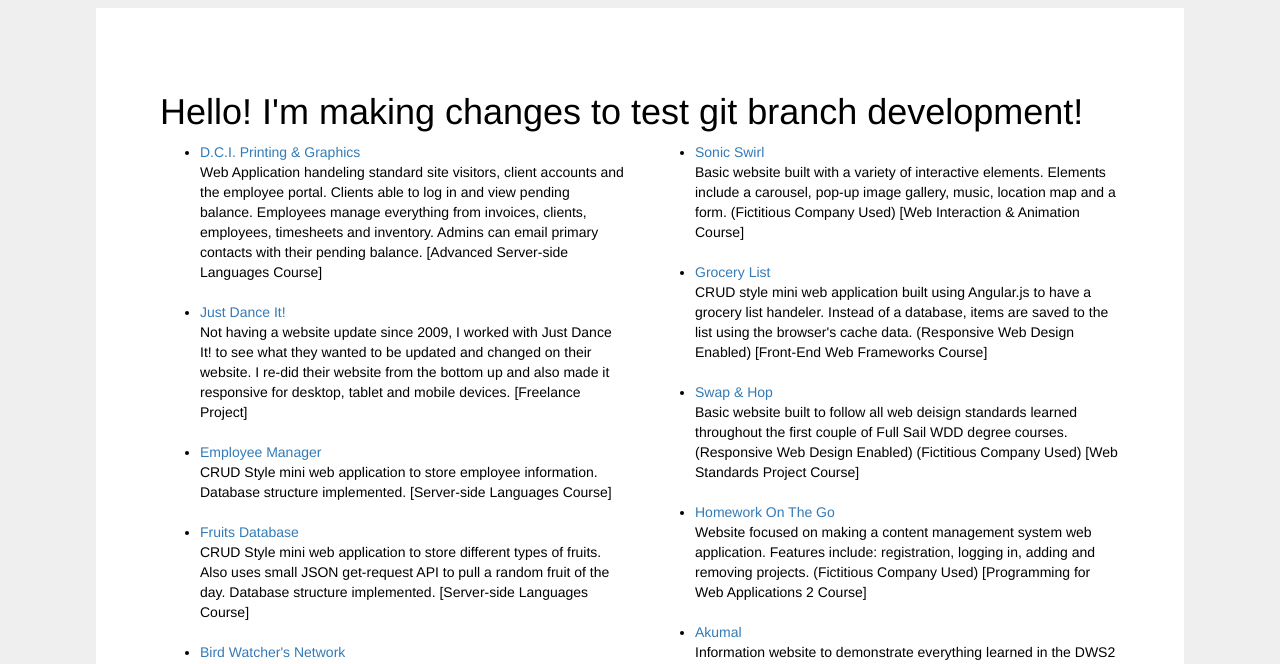
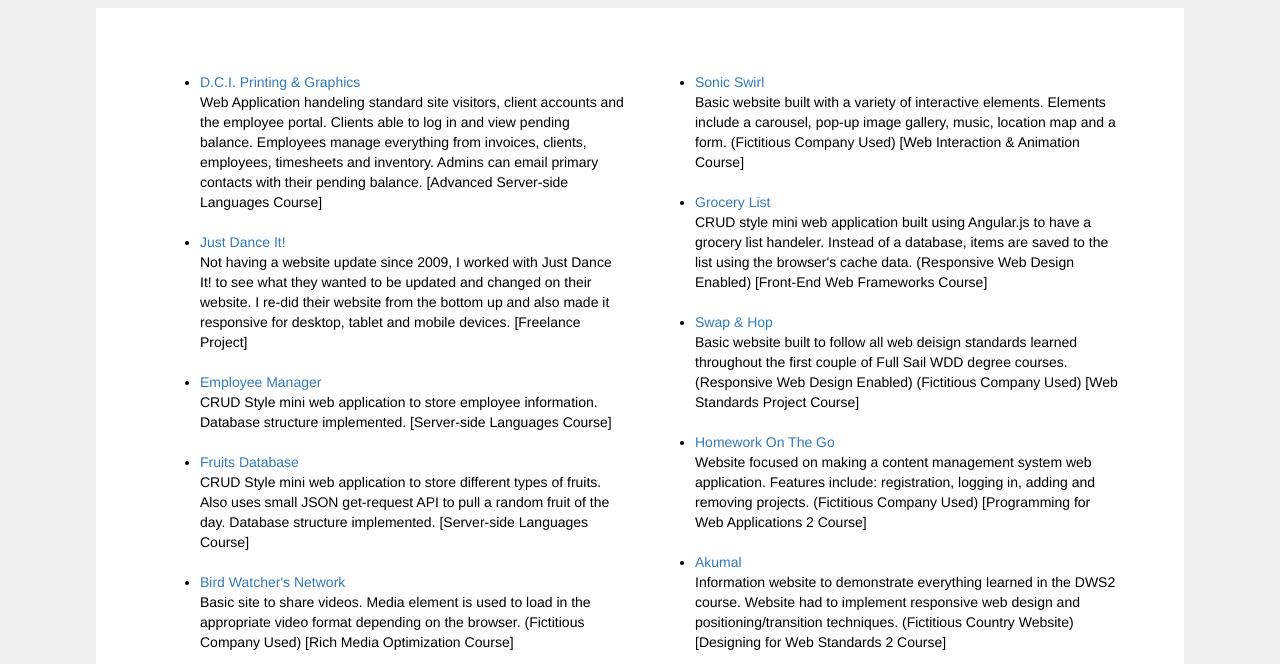
Before and after one commit to JesHerArt/DwpPortfolioDevelopment, a plain HTML site: page index.html in a window 1280 px wide. Shown: the part 131-795 px from the top of the page. Drawn offline with nearby package versions, Linux system fonts and the light colour scheme.

Commit message:
practiving git branch development

```diff
--- a/index.html
+++ b/index.html
@@ -84,7 +84,6 @@
 
         <span class="page" id="portfolio"></span>
 
-        <h1>Hello! I'm making changes to test git branch development!</h1>
 
         <div id="sitesList" class="row">
             <div class="col-lg-6 col-md-6 col-sm-12">
```
